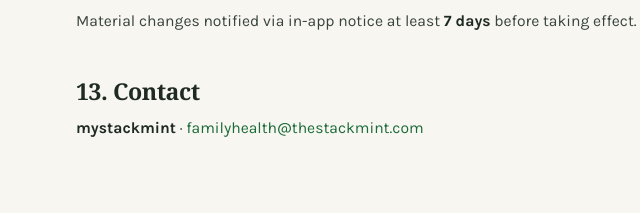
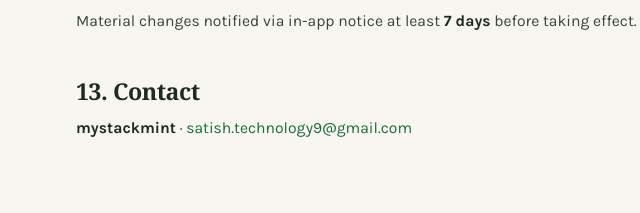
Before and after one commit to kusuma9/thestackmint, an Astro site: page /vitafamily in a window 1280 px wide. Shown: the part 11035-11248 px from the top of the page, 208-848 px from the left. Built offline with nearby package versions, Linux system fonts and the light colour scheme; Astro itself is replaced by a stand-in of ours.

Commit message:
fix: replace non-existent email in vitafamily legal contact

```diff
--- a/src/pages/vitafamily.astro
+++ b/src/pages/vitafamily.astro
@@ -423,7 +423,7 @@ const canonicalUrl = 'https://thestackmint.com/vitafamily';
         <h2>12. Changes</h2>
         <p>Material changes notified via in-app notice at least <strong>7 days</strong> before taking effect.</p>
         <h2>13. Contact</h2>
-        <p><strong>mystackmint</strong> · <a href="mailto:familyhealth@thestackmint.com">familyhealth@thestackmint.com</a></p>
+        <p><strong>mystackmint</strong> · <a href="mailto:satish.technology9@gmail.com">satish.technology9@gmail.com</a></p>
       </div>
     </section>
 
```
